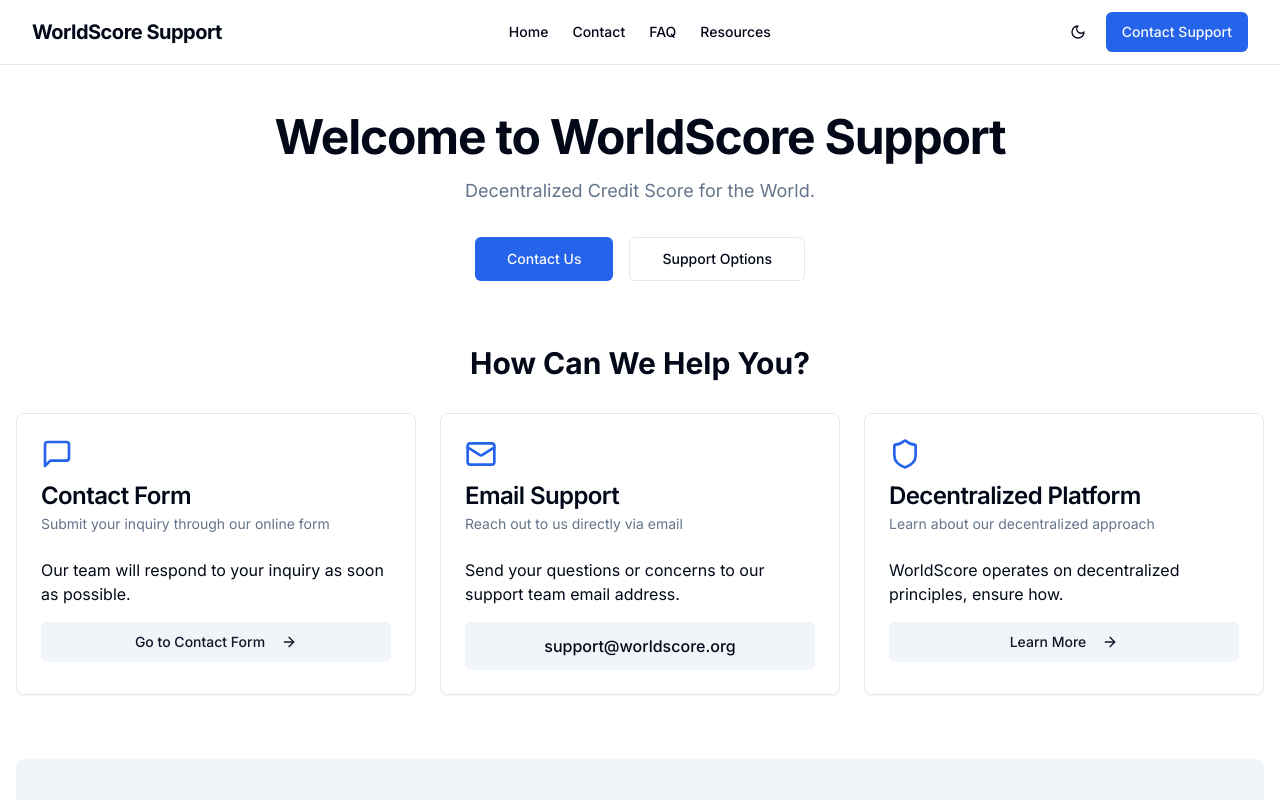
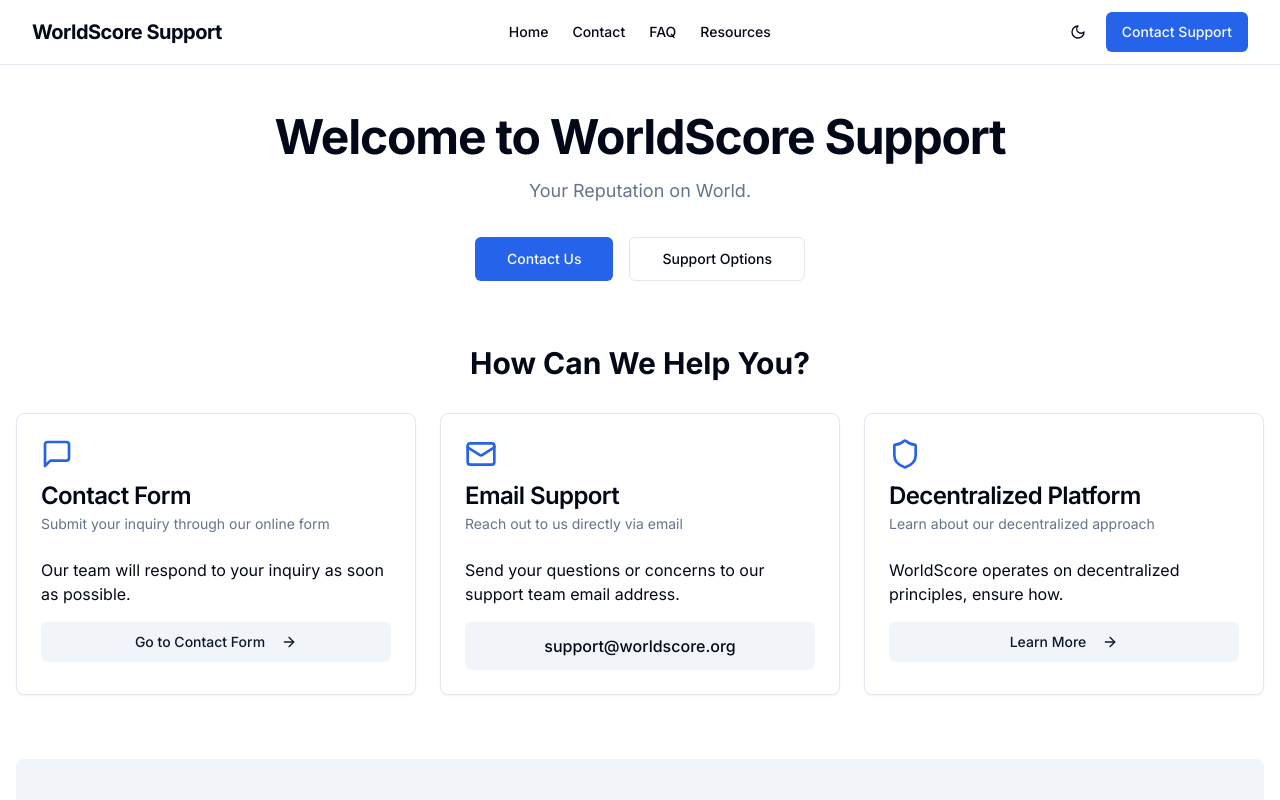
Before and after one commit to pikaimandal/worldscoresupport, a Next.js app: page / in a window 1280 px wide. Shown: the top 800 px of the page. Built offline with nearby package versions, Linux system fonts and the light colour scheme.

Commit message:
Update welcome message in page.tsx

```diff
--- a/app/page.tsx
+++ b/app/page.tsx
@@ -9,7 +9,7 @@ export default function Home() {
       <section className="mb-16 text-center">
         <h1 className="mb-4 text-4xl font-bold tracking-tight md:text-5xl">Welcome to WorldScore Support</h1>
         <p className="mx-auto mb-8 max-w-2xl text-lg text-muted-foreground">
-          Decentralized Credit Score for the World.
+          Your Reputation on World.
         </p>
         <div className="flex flex-wrap justify-center gap-4">
           <Button asChild size="lg">
```
